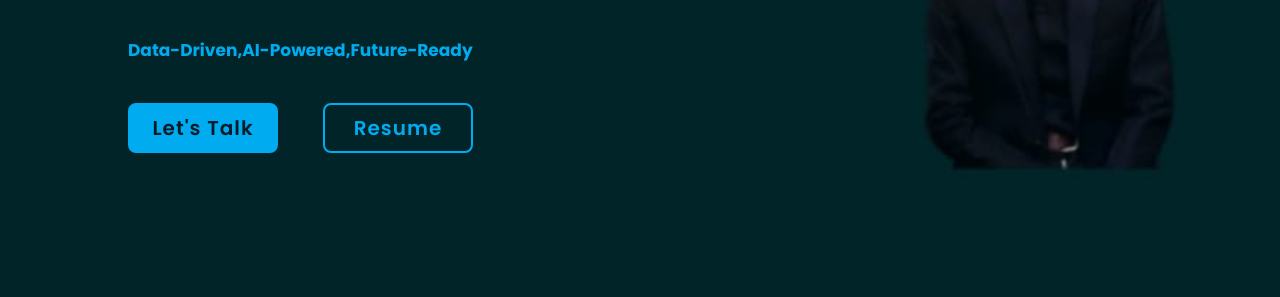
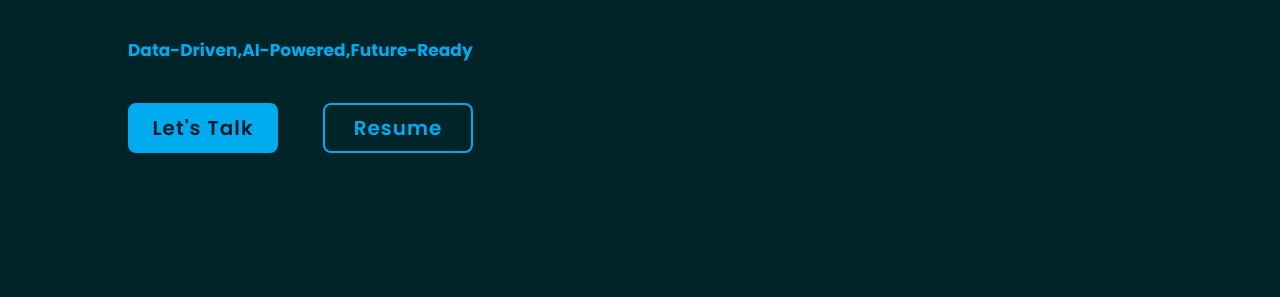
Before and after one commit to Himeshfadnavis/Portfolio-, a plain HTML site: page index.html in a window 1280 px wide. Shown: the part 420-717 px from the top of the page. Drawn offline with nearby package versions, Linux system fonts and the light colour scheme.

Commit message:
style.css

```diff
--- a/style.css
+++ b/style.css
@@ -8,7 +8,7 @@
 
 }
 body{
-   /* background-color: #012429;  */
+    background-color: #012429;
   color: rgb(223, 224, 247);
 }
 .header{
@@ -55,9 +55,8 @@ body{
 }
 .home{
   height: 100vh;
-  background: url('photo.jpeg') no-repeat;
-  background-size: cover;
-  background-position: center;
+
+
   display: flex;
   align-items: center;
   padding: 0 10%;
@@ -245,36 +244,7 @@ body{
 .home-sci a:hover::before{
   width: 100%;
 }
-.imagehover{
-  position: absolute;
-  top: 0;
-  right: 0;
-  width: 550px;
-  height: 100%;
-  background: transparent;
 
-  transition: .5s;
-
-}
-
-.imagehover:hover{
- background-color: #012429;
- opacity: .7;
-
-
-}
-.imagehover::after{
-  content:'';
-  position: absolute;
-  top: 0;
-  right: 0;
-  width: 120%;
-  height: 100%;
-  background-color: #012429;
-  animation: showRight 1s ease forwards;
-  animation-delay: 2.8s;
-  z-index: 100;
-}
 
 @keyframes showRight{
   100%{
```
